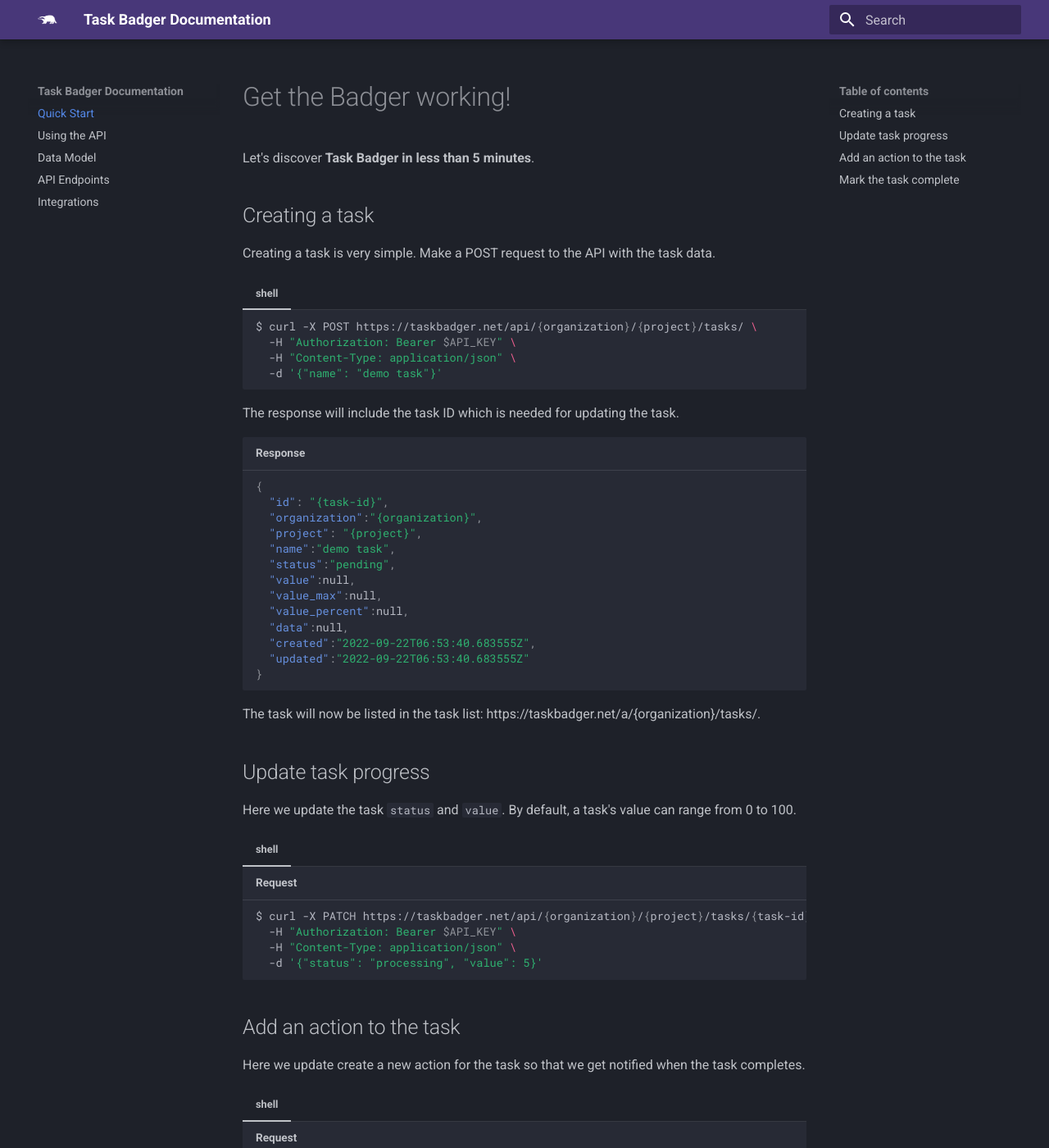
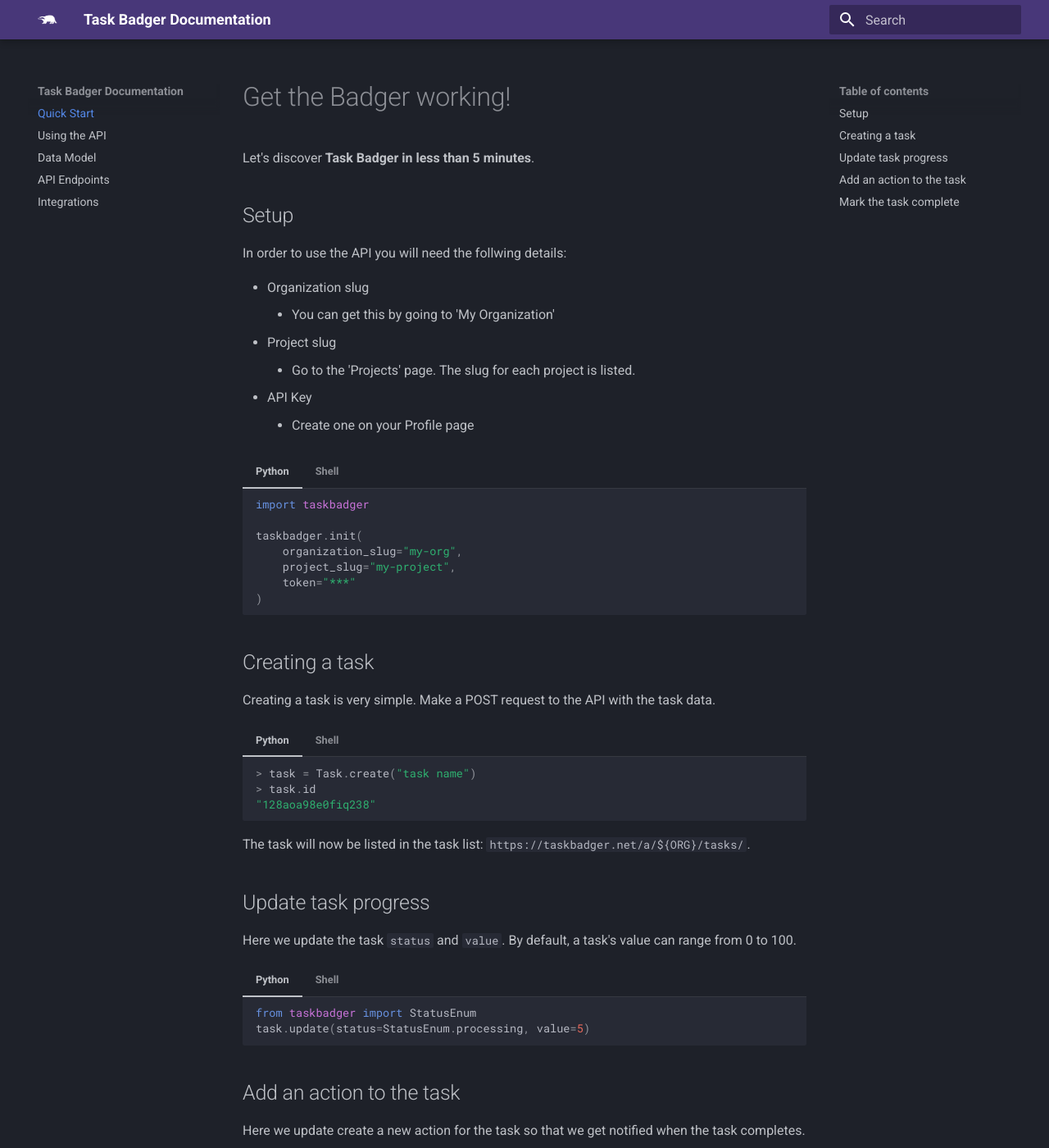
Before and after one commit to taskbadger/taskbadger-docs, an MkDocs documentation site: the page built from docs/index.md, in a window 1280 px wide and 1400 px high. Shown: the whole window at 82% size. Built offline with MkDocs 1.6.1 and Material for MkDocs 9.7.7, drawn with Linux system fonts in a browser that asks for light colours; some of the changed text lies outside the part shown.

Commit message:
add python examples

````diff
--- a/docs/index.md
+++ b/docs/index.md
@@ -5,50 +5,96 @@
 
 Let's discover **Task Badger in less than 5 minutes**.
 
+## Setup
+
+In order to use the API you will need the follwing details:
+
+* Organization slug
+    * You can get this by going to 'My Organization'
+* Project slug
+    * Go to the 'Projects' page. The slug for each project is listed.
+* API Key
+    * Create one on your Profile page
+
+=== "Python"
+
+    ```python
+    import taskbadger
+
+    taskbadger.init(
+        organization_slug="my-org",
+        project_slug="my-project",
+        token="***"
+    )
+    ```
+
+=== "Shell"
+
+    ```shell
+    export ORG="organization slug"
+    export PROJECT="project slug"
+    export API_KEY="api key"
+    ```
+
 ## Creating a task
 
 Creating a task is very simple. Make a POST request to the API with the task
 data.
 
-=== "shell"
+=== "Python"
+
+    ```python
+    > task = Task.create("task name")
+    > task.id
+    "128aoa98e0fiq238"
+    ```
+
+=== "Shell"
 
     ```shell
-    $ curl -X POST https://taskbadger.net/api/{organization}/{project}/tasks/ \
-      -H "Authorization: Bearer $API_KEY" \
+    $ curl -X POST "https://taskbadger.net/api/${ORG}/${PROJECT}/tasks/" \
+      -H "Authorization: Bearer ${API_KEY}" \
       -H "Content-Type: application/json" \
       -d '{"name": "demo task"}'
     ```
 
-The response will include the task ID which is needed for updating the task.
+    The response will include the task ID which is needed for updating the task.
 
-```json title="Response"
-{
-  "id": "{task-id}",
-  "organization":"{organization}",
-  "project": "{project}",
-  "name":"demo task",
-  "status":"pending",
-  "value":null,
-  "value_max":null,
-  "value_percent":null,
-  "data":null,
-  "created":"2022-09-22T06:53:40.683555Z",
-  "updated":"2022-09-22T06:53:40.683555Z"
-}
-```
+    ```json title="Response"
+    {
+      "id": "${TASK_ID}",
+      "organization":"{organization}",
+      "project": "{project}",
+      "name":"demo task",
+      "status":"pending",
+      "value":null,
+      "value_max":null,
+      "value_percent":null,
+      "data":null,
+      "created":"2022-09-22T06:53:40.683555Z",
+      "updated":"2022-09-22T06:53:40.683555Z"
+    }
+    ```
 
-The task will now be listed in the task list: https://taskbadger.net/a/{organization}/tasks/.
+The task will now be listed in the task list: `https://taskbadger.net/a/${ORG}/tasks/`.
 
 ## Update task progress
 
 Here we update the task `status` and `value`. By default, a task's value can range from
 0 to 100.
 
-=== "shell"
+=== "Python"
 
-    ```shell title="Request"
-    $ curl -X PATCH https://taskbadger.net/api/{organization}/{project}/tasks/{task-id}/ \
-      -H "Authorization: Bearer $API_KEY" \
+    ```python
+    from taskbadger import StatusEnum
+    task.update(status=StatusEnum.processing, value=5)
+    ```
+
+=== "Shell"
+
+    ```shell
+    $ curl -X POST "https://taskbadger.net/api/${ORG}/${PROJECT}/tasks/${TASK_ID}/" \
+      -H "Authorization: Bearer ${API_KEY}" \
       -H "Content-Type: application/json" \
       -d '{"status": "processing", "value": 5}'
     ```
@@ -57,11 +103,23 @@
 
 Here we update create a new action for the task so that we get notified when the task completes.
 
-=== "shell"
+=== "Python"
 
-    ```shell title="Request"
-    $ curl -X PATCH https://taskbadger.net/api/{organization}/{project}/tasks/{task-id}/ \
-      -H "Authorization: Bearer $API_KEY" \
+    ```python
+    from taskbadger import Action, EmailIntegration
+    task.add_actions([
+        Action(
+            "*/10%,success,error",
+            integration=EmailIntegration(to="me@example.com")
+        )
+    ]
+    ```
+
+=== "Shell"
+
+    ```shell
+    $ curl -X PATCH "https://taskbadger.net/api/${ORG}/${PROJECT}/tasks/${TASK_ID}/" \
+      -H "Authorization: Bearer ${API_KEY}" \
       -H "Content-Type: application/json" \
       -d '{"actions":[{"integration":"email","trigger":"success,error","config":{"to":"me@example.com"}}]}'
     ```
@@ -71,11 +129,17 @@
 When the task is complete update the status to either `success` or `error`.
 The value may also be updated to 100.
 
-=== "shell"
+=== "Python"
 
-    ```shell title="Request"
-    $ curl -X PATCH https://taskbadger.net/api/{organization}/{project}/tasks/{task-id}/ \
-      -H "Authorization: Bearer $API_KEY" \
+    ```python
+    task.update(status=StatusEnum.success, value=100)
+    ```
+
+=== "Shell"
+
+    ```shell
+    $ curl -X PATCH "https://taskbadger.net/api/${ORG}/${PROJECT}/tasks/${TASK_ID}/" \
+      -H "Authorization: Bearer ${API_KEY}" \
       -H "Content-Type: application/json" \
       -d '{"status": "success", "value": 100}'
     ```
````
